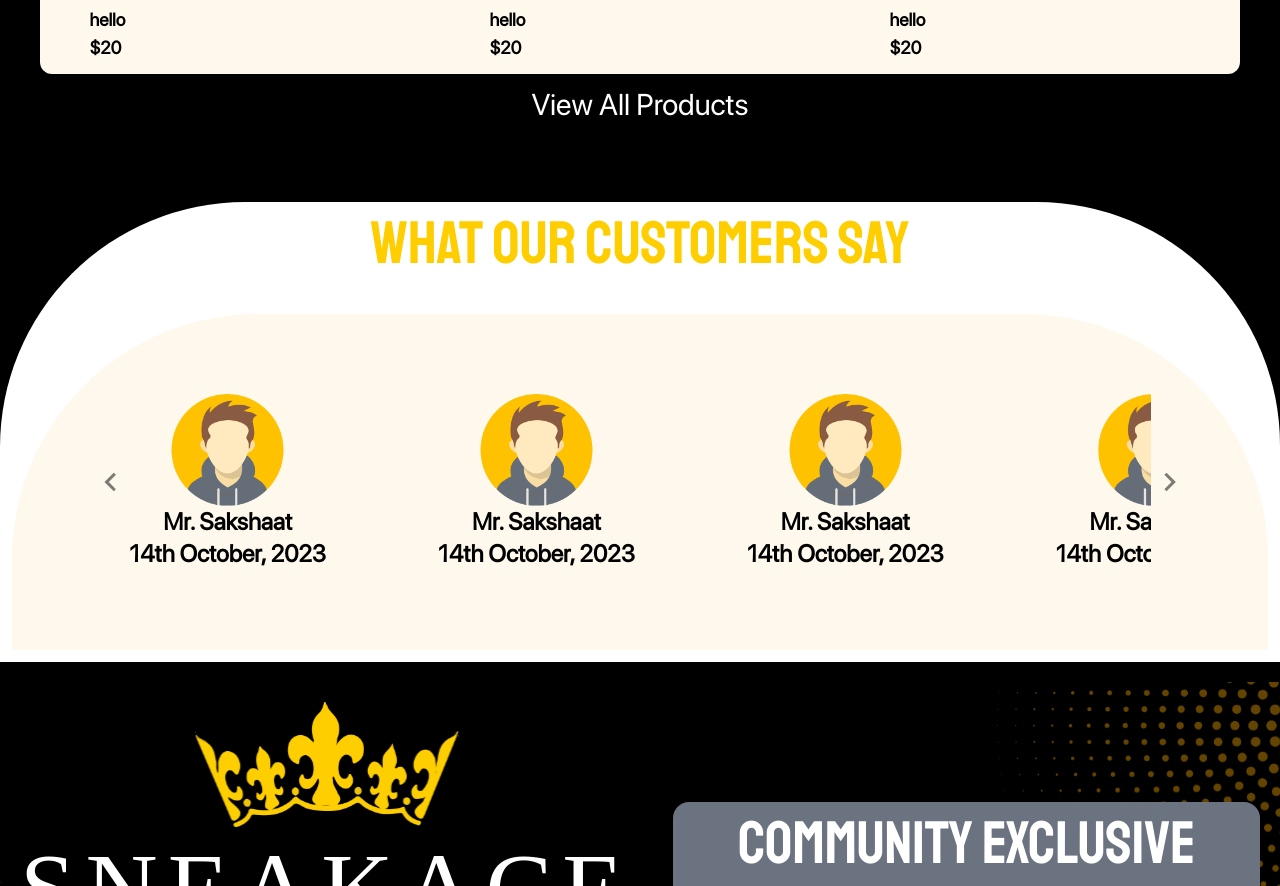
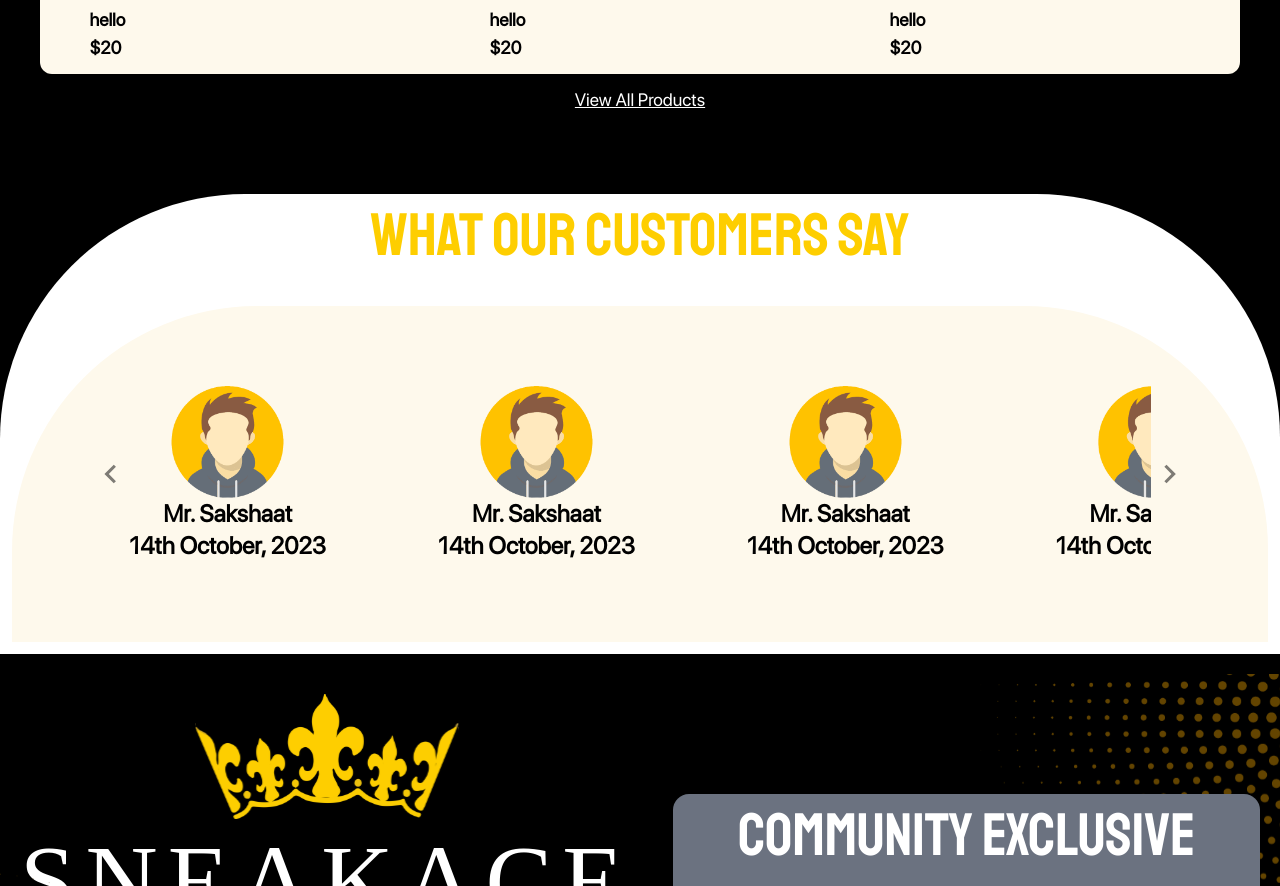
Before and after one commit to AnshuPathak-88825/sneakace, a Next.js app: page / in a window 1280 px wide. Shown: the part 3180-4066 px from the top of the page. Built offline with nearby package versions, Linux system fonts and the light colour scheme; a web font is replaced by a local one.

Commit message:
view all product design changed

```diff
--- a/sections/Trending.jsx
+++ b/sections/Trending.jsx
@@ -199,9 +199,9 @@ const Trending = () => {
       </div>
 
       <div className="flex items-center justify-center mt-3">
-        <Link href="/products">
-          <p className="font-normal">View All Products</p>
-        </Link>
+      <Link href="/products" className=" text-white underline hover:underline transition-all duration-300 ease-in-out hover:text-[#FFCF00]">
+      <p className="font-normal text-lg">View All Products</p>
+    </Link>
       </div>
     </div>
   );
```
